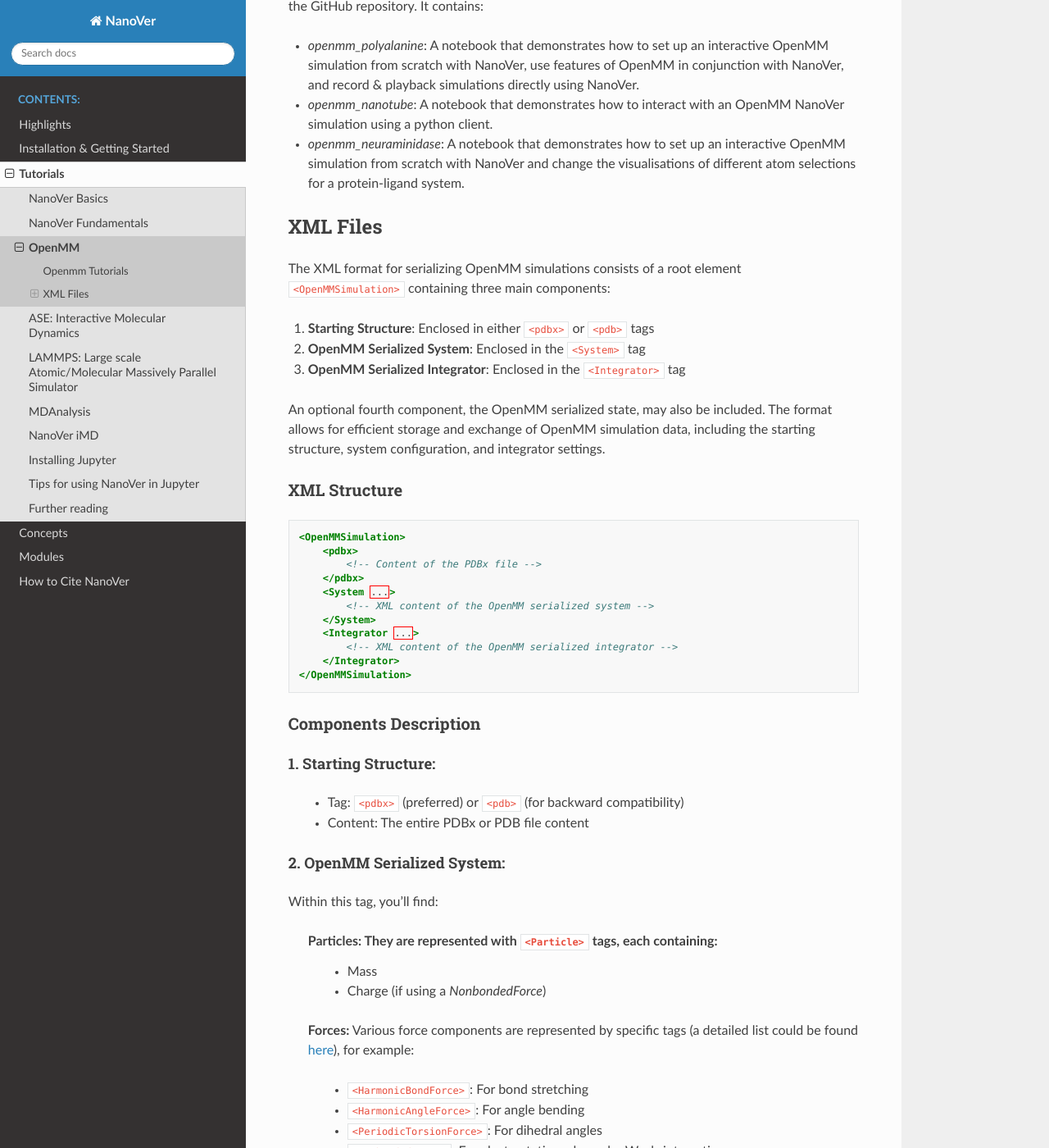
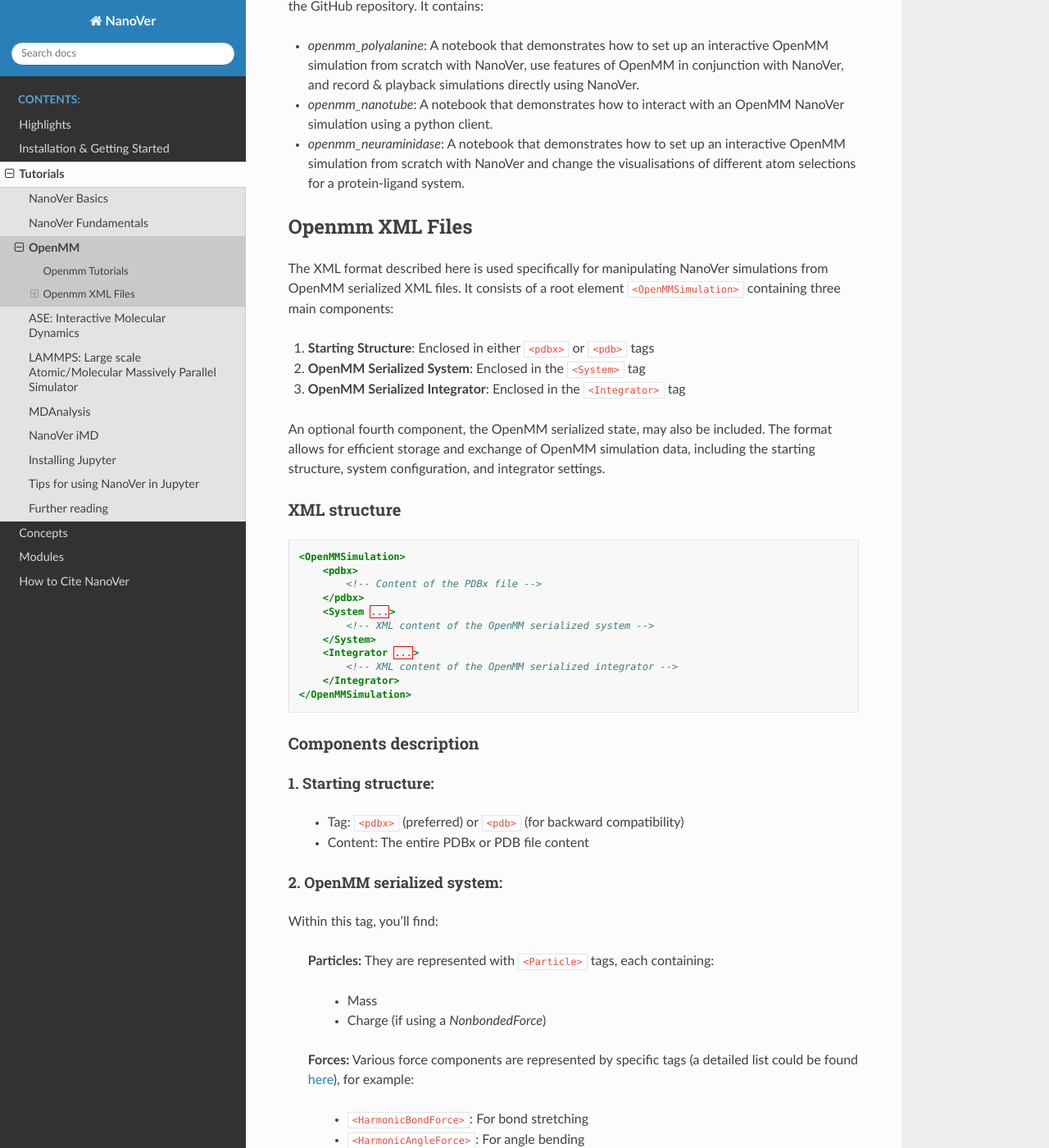
Before and after one commit to IRL2/nanover-docs, a Sphinx documentation site: the page built from source/tutorials/openmm.rst, in a window 1280 px wide and 1400 px high, scrolled down 520 px. Shown: the whole window at 82% size. Built offline with Sphinx 7.4.7 and the Read the Docs theme 3.1.0, drawn with Linux system fonts in a browser that asks for light colours; pages that are not in the unit, such as notebooks, are missing from menus; the version number could not be read and is left out; some of the changed text lies outside the part shown.

Commit message:
Refactoring and clarifications

```diff
--- a/source/tutorials/openmm.rst
+++ b/source/tutorials/openmm.rst
@@ -25,10 +25,10 @@
   OpenMM simulation from scratch with NanoVer and change the visualisations of
   different atom selections for a protein-ligand system.
 
-XML Files
+Openmm XML Files
 ==============================================
 
-The XML format for serializing OpenMM simulations consists of a root element ``<OpenMMSimulation>`` containing three main components:
+The XML format described here is used specifically for manipulating NanoVer simulations from OpenMM serialized XML files. It consists of a root element ``<OpenMMSimulation>`` containing three main components:
 
 1. **Starting Structure**: Enclosed in either ``<pdbx>`` or ``<pdb>`` tags
 2. **OpenMM Serialized System**: Enclosed in the ``<System>`` tag
@@ -37,7 +37,7 @@
 An optional fourth component, the OpenMM serialized state, may also be included.
 The format allows for efficient storage and exchange of OpenMM simulation data, including the starting structure, system configuration, and integrator settings.
 
-XML Structure
+XML structure
 -------------
 
 .. code-block:: xml
@@ -54,21 +54,22 @@
         </Integrator>
     </OpenMMSimulation>
 
-Components Description
+Components description
 ----------------------
 
-1. **Starting Structure**:
+1. **Starting structure**:
 ^^^^^^^^^^^^^^^^^^^^^^^^^^
 
    * Tag: ``<pdbx>`` (preferred) or ``<pdb>`` (for backward compatibility)
    * Content: The entire PDBx or PDB file content
 
-2. **OpenMM Serialized System**:
+2. **OpenMM serialized system**:
 ^^^^^^^^^^^^^^^^^^^^^^^^^^^^^^^^
 
 Within this tag, you'll find:
 
     **Particles:** They are represented with ``<Particle>`` tags, each containing:
+
         - Mass
         - Charge (if using a `NonbondedForce`)
 
@@ -97,7 +98,7 @@
            </Constraints>
 
 
-3. **OpenMM Serialized Integrator**:
+3. **OpenMM serialized integrator**:
 ^^^^^^^^^^^^^^^^^^^^^^^^^^^^^^^^^^^^
 
 The ``<Integrator>`` tag contains parameters that specify the integration method to be used to simulate dynamics, such as the type of integrator, simulation time step and temperature:
@@ -117,20 +118,20 @@
 - OpenMM System definition
 - Integrator configuration
 
-Serializing a Simulation
+Serializing a simulation
 ^^^^^^^^^^^^^^^^^^^^^^^^
 
-To save a simulation to XML::
+To save a simulation to an Openmm XML::
 
     xml_string = nanover.openmm.serializer.serialize_simulation(simulation)
 
     with open("sim.xml", "w") as f:
         f.write(xml_string)
 
-Deserializing a Simulation
+Deserializing a simulation
 ^^^^^^^^^^^^^^^^^^^^^^^^^^
 
-To load a simulation from XML::
+To load a simulation from an Openmm XML::
 
     with open("sim.xml", "r") as f:
         simulation = nanover.openmm.serializer.deserialize_simulation(f.read())
```
